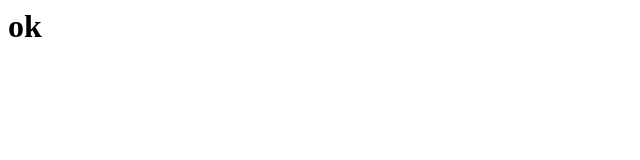
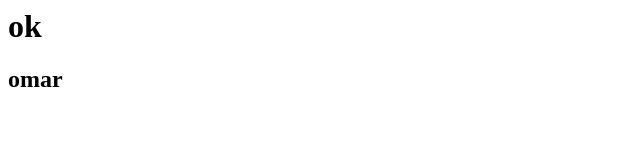
Before and after one commit to zbat-omar/gitlearn, a plain HTML site: page index.html in a window 1280 px wide. Shown: the full height of the page, 0-640 px from the left. Drawn offline with Linux system fonts and the light colour scheme.

Commit message:
initial commit

```diff
--- a/index.html
+++ b/index.html
@@ -4,5 +4,6 @@
     </head>
     <body>
         <h1>ok</h1>
+        <h2>omar</h2>
     </body>
 </html>
```
